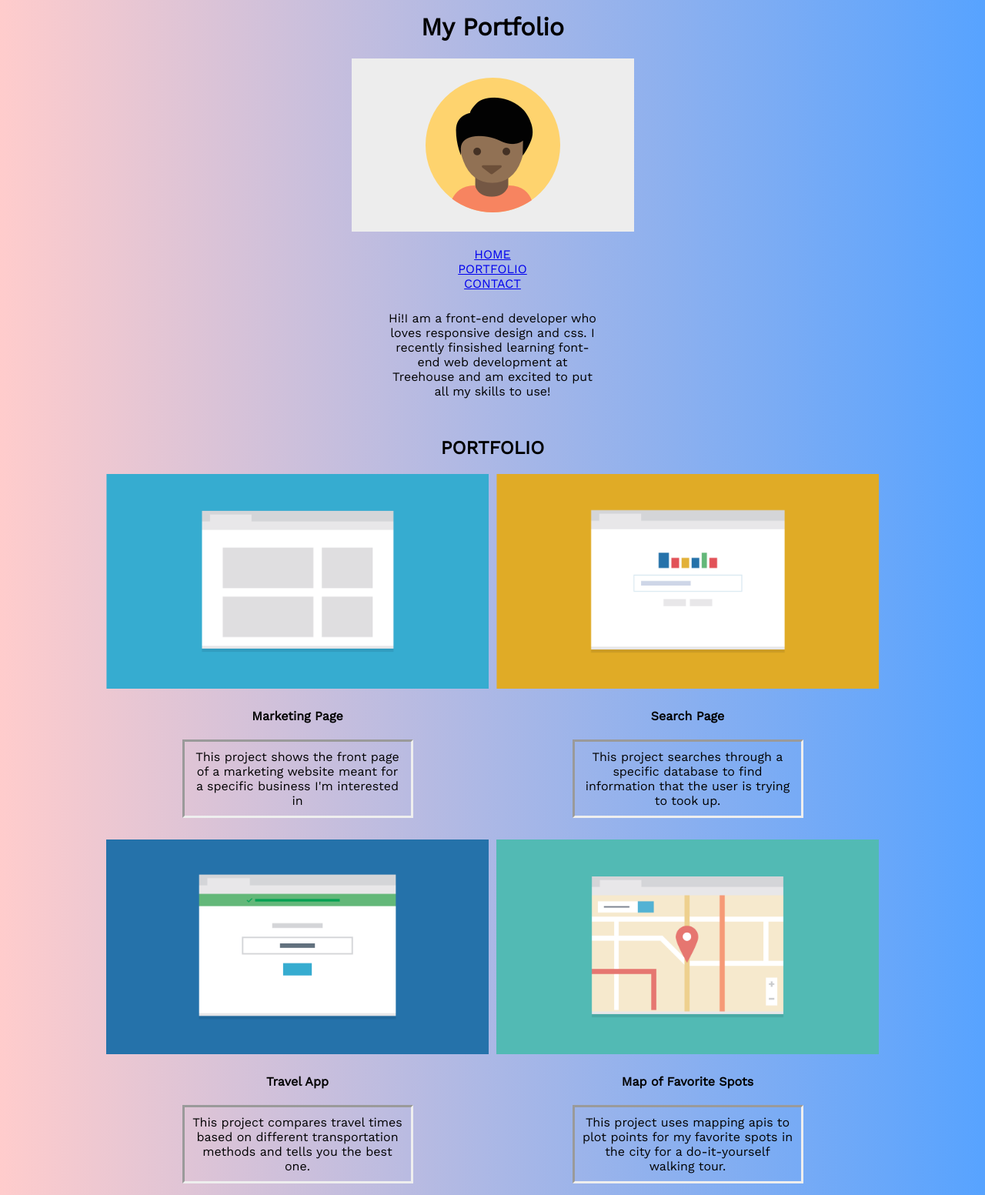
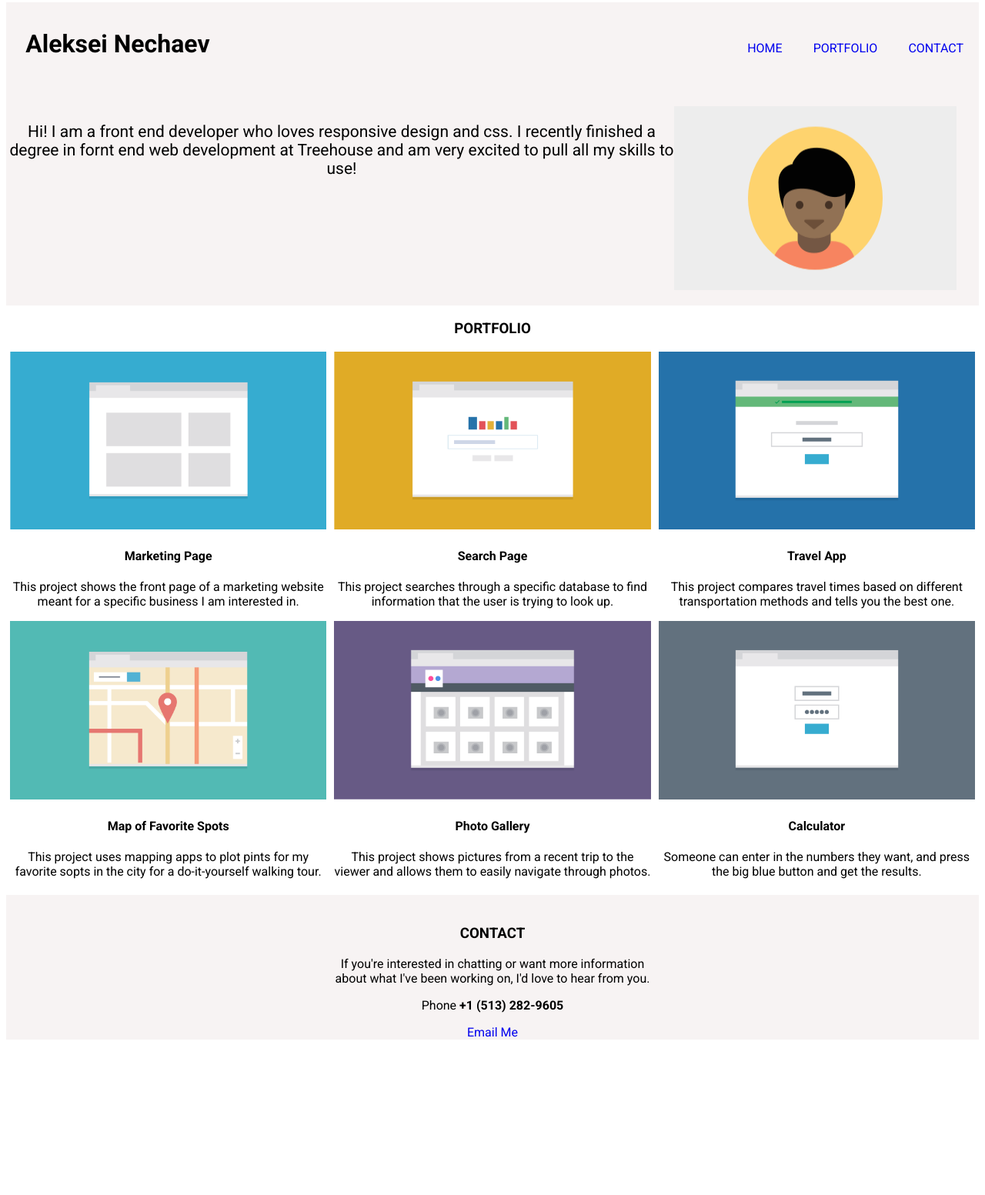
Before and after one commit to alekseynecha77/FirstMediaQuery-Project2, a plain HTML site: page firstlayoutwebsite/index.html in a window 1280 px wide. Shown: the part 5-1558 px from the top of the page at 77% size. After the commit the page ends 1356 px from the top, so only its background shows below. Drawn offline with nearby package versions, Linux system fonts and the light colour scheme; a web font is replaced by a local one.

Commit message:
fixation

```diff
--- a/firstlayoutwebsite/index.html
+++ b/firstlayoutwebsite/index.html
@@ -4,106 +4,89 @@
     <meta charset="UTF-8">
     <meta http-equiv="X-UA-Compatible" content="IE=edge">
     <meta name="viewport" content="width=device-width, initial-scale=1.0">
-    <title>Project two</title>
+    <title>Responsive Webpage</title>
     <link rel="stylesheet" href="styles.css">
-    <link rel="preconnect" href="https://fonts.googleapis.com">
-    <link rel="preconnect" href="https://fonts.gstatic.com" crossorigin>
-    <link href="https://fonts.googleapis.com/css2?family=Work+Sans:wght@100;400&display=swap"
-            rel="stylesheet">
-</head>
-<body>
-    <header >
-          <h1><a>My Portfolio</a></h1>
-   </header>
-        <div class="top-page">
-            <img src="images/responsive-layout-profile.png" alt="profile" class="pro-picture">
+    <link href="https://fonts.googleapis.com/css?family=Muli%7CRoboto:400,300,500,700,900" rel="stylesheet">
+    <link href="https://fonts.googleapis.com/css2?family=Style+Script&display=swap" rel="stylesheet">
 
-        <nav>
-            <ul class="main-nav">
-              <li><a href=#>HOME</a></li>
-              <li><a href=#main-box>PORTFOLIO</a></li>
-              <li><a href=#main-footer>CONTACT</a></li>
-              </ul>
-            </nav>
-            <p class="background-info">Hi!I am a front-end developer who loves responsive design and css. I recently
-                finsished learning font-end web development at Treehouse and am excited
-                to put all my skills to use!
-            </p>
-        </div>
+  </head>
 
 
+<body>
+  <header class="main-header">
+    <section id="home">
+      <div class="top-header">
+        <h1 class="header-name">Aleksei Nechaev</h1>
+        <nav>
+          <ul class="main-nav">
+            <li><a href="#home">HOME</a></li>
+            <li><a href="#portfolio">PORTFOLIO</a></li>
+            <li><a href="#contact">CONTACT</a></li>
+          </ul>
+        </nav>
+      </div>
 
-    <main id="main-box">
-        <h2>PORTFOLIO</h2>
+      <div class="header-image">
+        <img class="image" src="images/responsive-layout-profile.png" alt="profile pic">
+        <p class="paragraph">Hi! I am a front end developer who loves responsive design and css. I recently finished a degree in fornt end web development at Treehouse and am very excited to pull all my skills to use!</p>
+      </div>
+    </section>
+  </header>
 
-        <div class="container">
+  <main>
+    <section id="portfolio">
+      <h3>PORTFOLIO</h3>
 
-            <div class="gallery">
-                <img src="images/portfolio-1.png" alt="portfolio-1">
-                    <h4>Marketing Page</h4>
-                    <p>This project shows the front page of a marketing website meant
-                        for a specific business I'm interested in
-                    </p>
-            </div>
+        <div class="row">
+          <div class="first col">
+            <img src="images/portfolio-1.png" alt="portfolio1">
+            <h4>Marketing Page</h4>
+            <p>This project shows the front page of a marketing website meant for a specific business I am interested in.</p>
+          </div>
 
-            <div class="gallery">
-                <img src="images/portfolio-2.png" alt="portfolio-2">
-                <h4>Search Page</h4>
-                   <p>This project searches through a specific database to  find information
-                    that the user is trying to took up.</p>
-            </div>
+          <div class="second col">
+            <img src="images/portfolio-2.png" alt="portfolio2">
+            <h4>Search Page</h4>
+            <p>This project searches through a specific database to find information that the user is trying to look up.</p>
+          </div>
 
-            <div class="gallery">
-                <img src="images/portfolio-3.png" alt="portfolio-3">
-                <h4>Travel App</h4>
-                   <p>This project compares travel times based on different
-                    transportation methods and tells you the best one.</p>
-            </div>
+          <div class="third col">
+            <img src="images/portfolio-3.png" alt="portfolio3">
+            <h4>Travel App</h4>
+            <p>This project compares travel times based on different transportation methods and tells you the best one.</p>
+          </div>
 
-            <div class="gallery">
-                <img src="images/portfolio-4.png" alt="portfolio-4">
-                <h4>Map of Favorite Spots</h4>
-                    <p>This  project uses mapping apis to plot points for my favorite
-                        spots in the city for a do-it-yourself walking tour.</p>
-            </div>
+          <div class="fourth col">
+            <img src="images/portfolio-4.png" alt="portfolio4">
+            <h4>Map of Favorite Spots</h4>
+            <p>This project uses mapping apps to plot pints for my favorite sopts in the city for a do-it-yourself walking tour.</p>
+          </div>
 
-            <div class="gallery">
-                <img src="images/portfolio-5.png" alt="portfolio-5">
-                <h4>Photo Gallery</h4>
-            <p>This project shows pictures from a recent trip to the viewer
-                  and allows them to easily navigate through photos.</p>
+          <div class="fifth col">
+            <img src="images/portfolio-5.png" alt="portfolio5">
+            <h4>Photo Gallery</h4>
+            <p>This project shows pictures from a recent trip to the viewer and allows them to easily navigate through photos.</p>
+          </div>
 
-            </div>
+          <div class="sixth col">
+            <img src="images/portfolio-6.png" alt="portfolio6">
+            <h4>Calculator</h4>
+            <p>Someone can enter in the numbers they want, and press the big blue button and get the results.</p>
+          </div>
 
-            <dic class="gallery">
-                <img src="images/portfolio-6.png" alt="portfolio-6">
-                <h4>Calculator</h4>
-                    <p>Someone can enter in the numbers they want and press the big blue
-                        button and get the result.
-                    </p>
+        </div>
+    </section>
+  </main>
+  <footer class="bottom">
+    <section id="contact">
+      <h3>CONTACT</h3>
+        <p class="bottom-paragraph">If you're interested in chatting or want more information<br> about what I've been working on, I'd love to hear from you.</p>
+        <p>Phone <strong>+1 (513) 282-9605</strong></p>
+        <a href="mailto:aleksei.snech77@gmail.com?subject=Send%20a%20question">Email Me</a>
+      <hm></hm>
 
 
-            </div>
-        </div>
-
-
-    </main>
-    <footer>
-        <div id="main-footer">
-            <h2>CONTACT</h2>
-            <p class="contact-info">If you're interested in chatting or want more information about
-                what I have been working on, I'd love to hear from you!.<br><br>
-                <span><a href="tel:+1(513)282-9605">Phone&nbsp;&nbsp;&nbsp;+1(513)282-9605</a></span><br><br>
-                <a href="mailto:aleksei.snech77@gmail.com?subject=Send%20a%20question">My EMAIL</a>
-
-
-            </p>
-        </div>
-        <div>
-
-        </div>
-    </footer>
-
-
+    </section>
+  </footer>
 </body>
 </html>
--- a/firstlayoutwebsite/styles.css
+++ b/firstlayoutwebsite/styles.css
@@ -1,90 +1,252 @@
 
-@import url('https://fonts.googleapis.com/css2?family=Anton&display=swap');
-
-*{
+*  {
+    font-family: 'Roboto', sans-serif;
     box-sizing: border-box;
-}
-body{
-  background: linear-gradient(to left, #57a3ff, #ffcccc);
     text-align: center;
-  font-family: 'Work Sans', sans-serif;
-  margin: 0 auto;
-  max-width: 1024px;
-}
-body p{
-    width:300px;
-    padding:10px;
-    margin:12px auto;
-}
-main{
-  display: block;
-
-}
-ul {
-  list-style:none;
-  padding-left:0;
-}
-#main-box{
-  padding-top: 5px;
-  margin-top: 15px;
-
 }
 
-.container{
+main {
+    background: white;
+}
+
+
+li {
+    background-color: white;
+    color: black;
     padding: 10px;
-  max-width: 1200px;
-  flex-wrap: wrap;
+    display: block;
+    margin: 10px;
+  }
+
+.paragraph {
+    font-size: 21px;
+    padding-bottom: 10%;
+}
+
+body {
+      text-align: center;
+      background:white;
+    }
+
+html, body {
+    height: 100%;
+}
+
+header {
+      background: rgb(247, 243, 243);
+      padding: .5em 0;
+      padding-bottom: 20px;
+   }
+
+.bottom {
+      background: rgb(247, 243, 243);
+      margin-top: 5px;
+      overflow: hidden;
+  }
+
+  img {
+      max-width: 100%;
+  }
+
+  .top {
+    text-transform: uppercase;
+  }
+
+  /* .home,  */
+  /* .portfolio, */
+  /* .contact, */
+  /* .skill { */
+      /* display: none; */
+  /* } */
+
+  ul {
+      list-style: none;
+      justify-content: space-between;
+  }
+
+  a {
+      text-decoration: none;
+  }
+
+  footer {
+    padding-top: 20px;
+  }
+
+  .footer-nav {
     display: flex;
   }
-.gallery{
-  width: -moz-fit-content;
-  width: fit-content;
-  padding: 5px;
-  margin-bottom: 1em;
 
-}
-.gallery img{
-  max-width:100%;
-  height:auto;
+  .name {
+      padding-left: 16px;
+      padding-top: 20px;
+      padding-bottom: 20px;
   }
 
-h6{
-  font: 1em sans-serif;
-  font-weight: 600;
+  .top {
+      padding-right: 12px;
+      padding-top: 20px;
+      padding-bottom: 20px;
   }
-footer{
+
+
+
+
+  .header-name {
+      font-size: 32px;
+  }
+
+  .class-skills {
     background-color: lightblue;
-  padding: 1.5rem;
+    padding-top: 7px;
+    padding-bottom: 12px;
 }
-p{
-  border-style: inset;
+
+.color {
+    color: red;
 }
-.background-info{
-  border-style: none;
+
+
+
+/* 768px */
+
+  @media screen and (min-width: 768px) {
+    .main-header,
+    .main-nav,
+    .row,
+    .paragraph,
+    .header-image {
+        display: flex;
     }
-.contact-info{
-  border-style: none;
-}
-/* p{ */
-  /* font-size: 20px; */
-/* } */
 
-@media screen and (min-width: 768px){
-.container,
-.gallery {
+    .col {
         flex: 1 50%;
         padding: 0 5px;
       }
 
+    .row {
+        flex-wrap: wrap;
+    }
+
+    .paragraph {
+        order: -1;
+    }
+
+    .main-nav {
+        padding-bottom: 40px;
+    }
+
+    li{
+        background-color: rgb(247, 243, 243);
+        color: black;
+        padding: 10px;
+        display: block;
+        margin: 10px;
+    }
+
     p {
-  text-align: center;
+        align-items: center;
+    }
+
+    .header-image {
+        padding: 0 4px;
+    }
+
+    .top {
+        display: none;
+    }
+
+    .home,
+    .portfolio,
+    .contact,
+    .skill {
+        display: inline-block;
+        text-transform: uppercase;
+        padding-top: 19px;
+        justify-content: space-between;
+        align-items: initial;
+    }
+
+    .home {
+        padding-left: 300px;
+    }
+
+    .contact {
+        padding-right: 10px;
+    }
+
+    .main-nav {
+        justify-content: center;
+    }
+
+    .name {
+        padding-left: 9px;
     }
 
 }
 
-@media  screen and (max-width: 1024px) {
-  .gallery{
+
+
+
+
+
+  /* 1024px */
+
+  @media (min-width: 1024px) {
+    .main-header,
+    .main-nav,
+    .row,
+    .paragraph,
+    .header-image,
+    .top-header {
+        display: flex;
+    }
+
+    .top-header {
+        flex-direction: row;
+        justify-content: space-between;
+        align-items: baseline;
+    }
+
+    .home,
+    .portfolio,
+    .contact,
+    .skill {
+        text-align: right;
+        font-size: 14px;
+        padding-top: 1.8%;
+    }
+
+    .image {
+        padding-right: 25px;
+    }
+
+    .home {
+        padding-left: 600px;
+    }
+
+    .col {
         flex-basis: 0;
         flex: 1 30%;
     }
+
+    .row {
+        flex-wrap: wrap;
     }
+
+    .name,
+    .home,
+    .portfolio,
+    .contact {
+        padding-bottom: 20px;
+    }
+
+    .header-name {
+        padding-left: 2%;
+    }
+
+
+    li{
+    padding:  0 10px;
+        }
+
+  }
```
Lines whose indentation alone changed are shown as unchanged.
